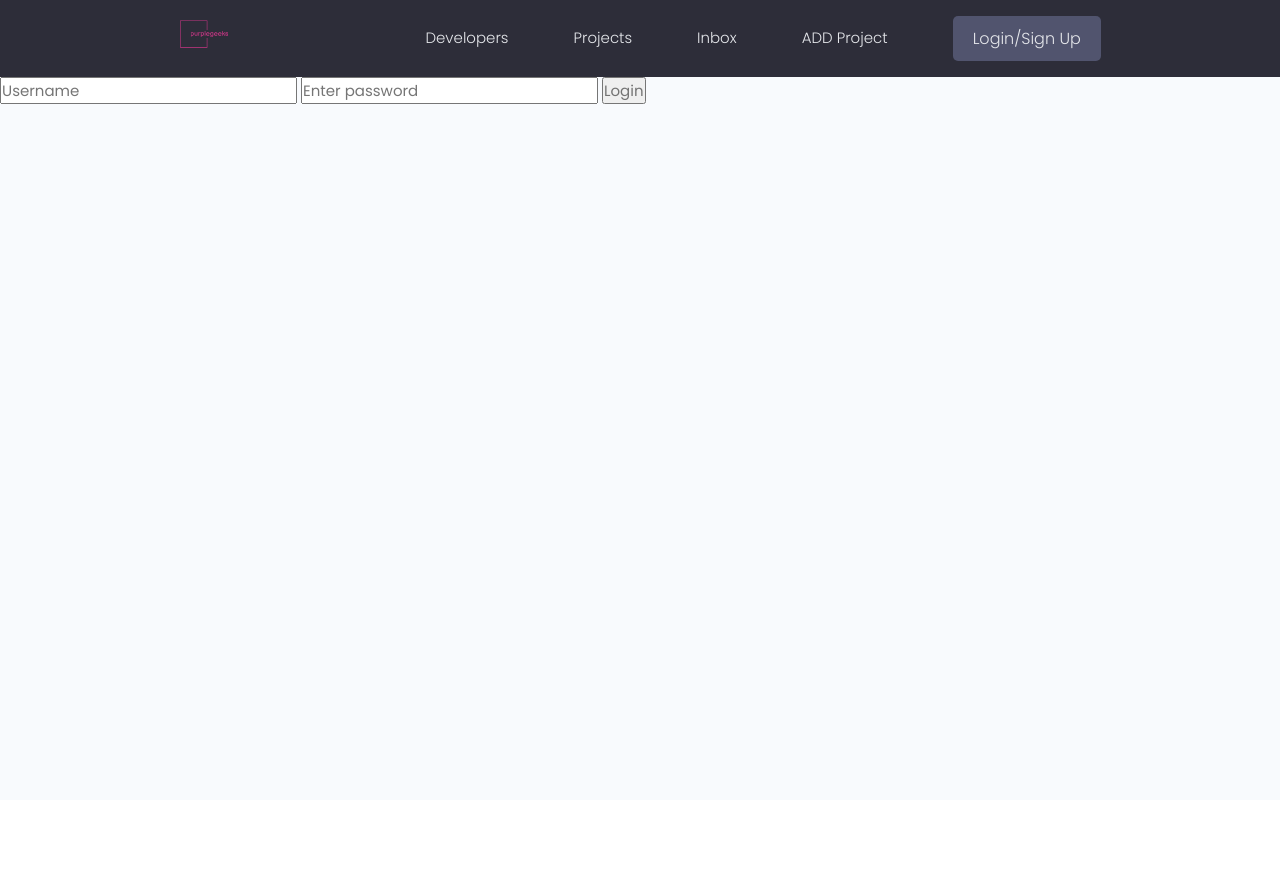
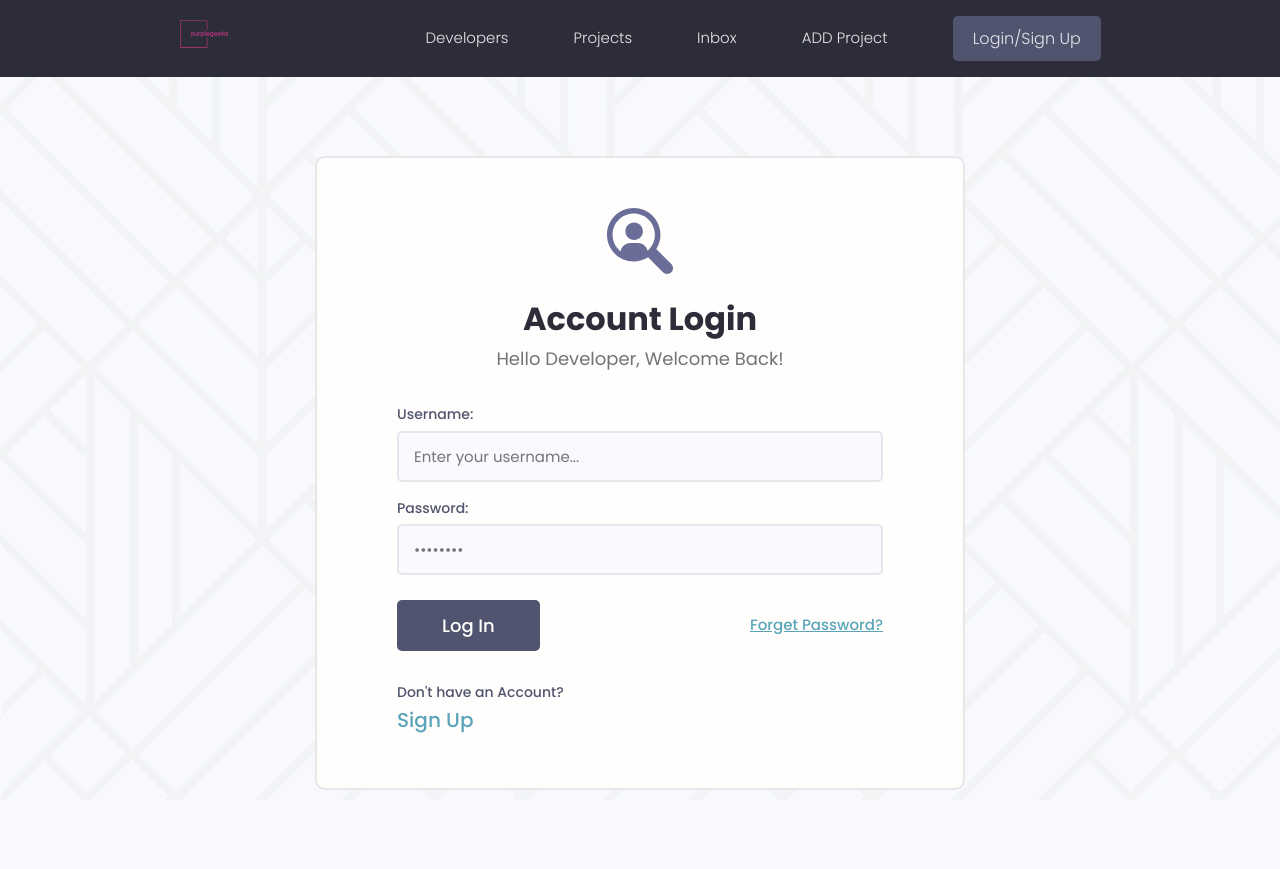
Before and after one commit to Puplegeek/devsearch, a Django app: page /login/ in a window 1280 px wide. Before the commit the page ends 104 px from the top, so only its background shows below. Run offline with Django 4.2, Linux system fonts and the light colour scheme.

Commit message:
Styling Login & Register Page

```diff
--- a/static/uikit/app.js
+++ b/static/uikit/app.js
@@ -2,3 +2,15 @@
 document.addEventListener('DOMContentLoaded', function () {
   hljs.highlightAll();
 });
+
+
+
+let alertWrapper = document.querySelector('.alert');
+let alertClose = document.querySelector('.alert__close');
+
+if (alertWrapper) {
+
+    alertClose.addEventListener('click', () => {
+        alertWrapper.style.display = 'none';
+    });
+}
--- a/templates/main.html
+++ b/templates/main.html
@@ -21,12 +21,23 @@
   {% include 'navbar.html' %}
 
 
-  {% if messages %}
+  <!-- {% if messages %}
   <ul class="messages">
       {% for message in messages %}
       <li{% if message.tags %} class="{{ message.tags }}"{% endif %}>{{ message }}</li>
       {% endfor %}
   </ul>
+  {% endif %} -->
+
+  {% if messages %}
+  {% for message in messages %}
+    <div class="alert alert--{{message.tags}}">
+      <p class="alert__message">{{ message }}</p>
+      <button class="alert__close">X</button>
+    </div>
+
+
+  {% endfor %}
   {% endif %}
 
 
@@ -35,4 +46,5 @@
   {% endblock content %}
 
 </body>
+<script src="{% static 'uikit/app.js' %}"></script>
 </html>
--- a/users/templates/users/login_register.html
+++ b/users/templates/users/login_register.html
@@ -1,13 +1,119 @@
 {% extends 'main.html' %}
+{% load static %}
 {% block content %}
 
+{% if page == 'register' %}
 
-<form action="{% url 'login' %}" method="POST">
-    {% csrf_token %}
-    <input type="text" name="username" placeholder="Username" />
-    <input type="password" name="password" placeholder="Enter password" />
-    <input type="submit" value="Login" />
-</form>
+
+
+
+
+
+<div class="auth">
+    <div class="card">
+      <div class="auth__header text-center">
+        <a href="/">
+            <img src="{% static 'images/icon.svg' %}" alt="icon" />
+        </a>
+        <h3>Register an Account</h3>
+        <p>Create a new developer account</p>
+      </div>
+
+      <form method="POST" action="{% url 'register' %}" class="form auth__form">
+        {% csrf_token %}
+
+        {% for field in form %}
+        <div class="form__field">
+            <label for="formInput#text">{{field.label}} </label>
+            {{field}}
+
+            <!-- {%if field.help_text %}
+            <small>{{field.help_text}}</small>
+            {% endif %} -->
+
+            {% for error in field.errors %}
+            <p style="color: red;">{{error}}</p>
+            {% endfor %}
+
+          </div>
+        {% endfor %}
+        <!-- Input:Text -->
+        <div class="form__field">
+          <label for="formInput#text">Full Name: </label>
+          <input
+            class="input input--text"
+            id="formInput#text"
+            type="text"
+            name="text"
+            placeholder="e.g. Dennis Ivanov"
+          />
+        </div>
+
+
+        <div class="auth__actions">
+          <input class="btn btn--sub btn--lg" type="submit" value="Sign  In" />
+        </div>
+      </form>
+      <div class="auth__alternative">
+        <p>Already have an Account?</p>
+        <a href="{% url 'login' %}">Log In</a>
+      </div>
+    </div>
+  </div>
+
+{% else %}
+
+    <div class="auth">
+
+      <div class="card">
+
+        <div class="auth__header text-center">
+            <a href="/">
+              <img src="{% static 'images/icon.svg' %}" alt="icon" />
+            </a>
+            <h3>Account Login</h3>
+            <p>Hello Developer, Welcome Back!</p>
+          </div>
+
+
+        <form action="{% url 'login' %}" method="POST" class="form auth__form">
+            {% csrf_token %}
+            <!-- Input:Username -->
+          <div class="form__field">
+            <label for="formInput#text">Username: </label>
+            <input
+              class="input input--text"
+              id="formInput#text"
+              type="text"
+              name="username"
+              placeholder="Enter your username..."
+            />
+          </div>
+
+          <!-- Input:Password -->
+          <div class="form__field">
+            <label for="formInput#password">Password: </label>
+            <input
+              class="input input--password"
+              id="formInput#passowrd"
+              type="password"
+              name="password"
+              placeholder="••••••••"
+            />
+          </div>
+          <div class="auth__actions">
+            <input class="btn btn--sub btn--lg" type="submit" value="Log In" />
+            <a href="forgetpassword.html">Forget Password?</a>
+          </div>
+        </form>
+        <div class="auth__alternative">
+          <p>Don't have an Account?</p>
+          <a href="{% url 'register' %}">Sign Up</a>
+        </div>
+      </div>
+    </div>
+
+{% endif %}
 
 
 {% endblock content %}
--- a/users/urls.py
+++ b/users/urls.py
@@ -5,6 +5,7 @@ from . import views
 urlpatterns = [
     path('login/', views.loginUser, name="login"),
     path('logout/', views.logoutUser, name="logout"),
+    path('register/', views.registerUser, name="register"),
 
     path('',views.profiles, name = "profiles"),
     path('profile/<str:pk>/', views.userProfile, name="user-profile"),
--- a/users/views.py
+++ b/users/views.py
@@ -4,9 +4,11 @@ from django.contrib.auth.decorators import login_required
 from django.contrib import messages
 from django.contrib.auth.models import User
 from .models import Profile
+from .forms import CustomUserCreationForm
 
 
 def loginUser(request):
+    page ='login'
 
     if request.user.is_authenticated:
         return redirect('profiles')
@@ -34,9 +36,33 @@ def loginUser(request):
 
 def logoutUser(request):
     logout(request)
-    messages.error(request, 'User was logged out!')
+    messages.info(request, 'User was logged out!')
     return redirect('login')
 
+def registerUser(request):
+    page = 'register'
+    form = CustomUserCreationForm()
+
+    if request.method == 'POST' :
+        form = CustomUserCreationForm (request.POST)
+        if form.is_valid():
+            user = form.save(commit=False)
+            user.username = user.username.lower()
+            user.save()
+
+            messages.success(request, 'User account was created!')
+
+            login(request, user)
+            return redirect('profiles')
+
+        else:
+            messages.success(request, 'error during registration')
+
+    context = {'page': page, 'form': form}
+    return render (request, 'users/login_register.html', context)
+
+    context = {'page': page, 'form': form}
+    return render(request, 'users/login_register.html', context)
 
 def profiles(request):
     profiles = Profile.objects.all()
```
Also changed, not shown: templates/login.html (added, +67 -0 lines), templates/signup.html (added, +89 -0 lines), users/forms.py (added, +18 -0 lines), db.sqlite3, static/images/icon.svg (added), static/images/pattern.jpg (added), 3 other files.
